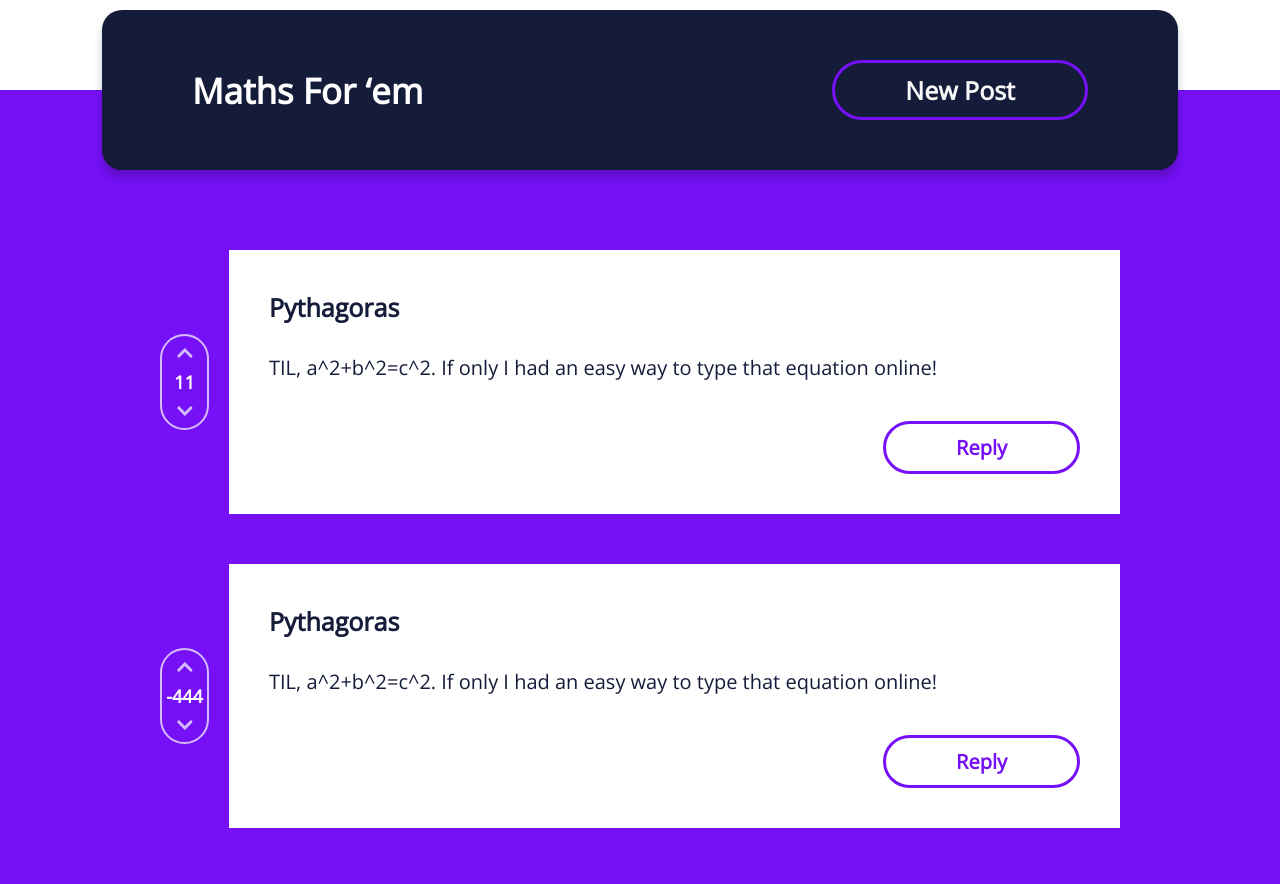
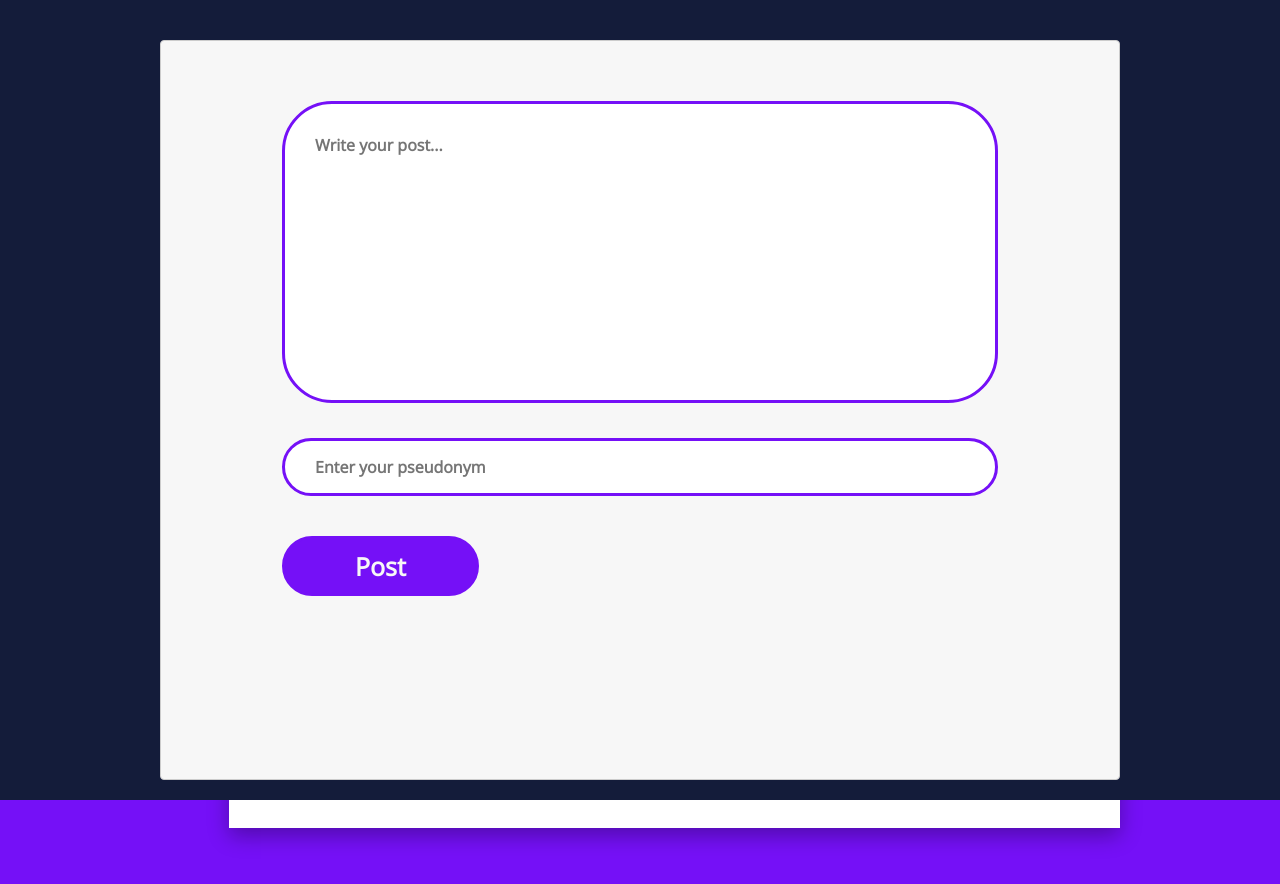
Before and after one commit to lswifty2017/maths-for-em, a React (Create React App) app: page / in a window 1280 px wide. Both pictures are taken after a click on the button "New Post". Shown: the top 884 px of the page. Built offline with nearby package versions, Linux system fonts and the light colour scheme.

Commit message:
Modal functioning as dumb component

```diff
--- a/package.json
+++ b/package.json
@@ -12,6 +12,7 @@
     "node-sass": "^4.14.1",
     "react": "^16.13.1",
     "react-dom": "^16.13.1",
+    "react-modal": "^3.11.2",
     "react-scripts": "3.4.1"
   },
   "scripts": {
--- a/src/components/button/button.js
+++ b/src/components/button/button.js
@@ -5,7 +5,8 @@ const Button = ({
   text = "",
   bgColor = "",
   borderColor = "",
-  fontColor = ""
+  fontColor = "",
+  onClick
 }) => {
   let buttonClass = "button";
   let buttonTextClass = "button__text";
@@ -23,7 +24,7 @@ const Button = ({
   }
 
   return (
-    <button className={buttonClass}>
+    <button className={buttonClass} onClick={onClick}>
       <div className={buttonTextClass}>{text}</div>
     </button>
   );
--- a/src/components/header/header.js
+++ b/src/components/header/header.js
@@ -1,13 +1,21 @@
-import React from "react";
+import React, { useState } from "react";
 import Button from "../button/button";
+import ModalForm from "../modalForm/modalForm";
 import "./header.scss";
 
 const Header = () => {
+  const [isOpen, setIsOpen] = useState(false);
+
+  const toggleModal = () => {
+    setIsOpen(!isOpen);
+  };
+
   return (
     <div className="header">
       <div className="header__title">Maths For ‘em</div>
       <div className="header__button">
-        <Button text="New Post" borderColor="purple" />
+        <Button text="New Post" borderColor="purple" onClick={toggleModal} />
+        <ModalForm isOpen={isOpen} toggleFn={toggleModal}></ModalForm>
       </div>
     </div>
   );
--- a/src/components/header/header.scss
+++ b/src/components/header/header.scss
@@ -12,7 +12,7 @@
   align-items: center;
   justify-content: space-between;
   position: relative;
-  z-index: 2;
+  z-index: 1;
 
   &__title,
   &__button {
--- /dev/null
+++ b/src/components/modalForm/modalForm.js
@@ -0,0 +1,95 @@
+import React, { useState } from "react";
+import Modal from "react-modal";
+import Button from "../button/button";
+import "./modalForm.scss";
+
+const ModalForm = ({ isOpen = false, toggleFn }) => {
+  const [content, setContentState] = useState("");
+  const [pseudonym, setPseudonymState] = useState("");
+  const [votes, setVotesState] = useState(0);
+
+  const handleContentChange = event => {
+    setContentState(event.target.value);
+  };
+
+  const handlePseudonymChange = event => {
+    setPseudonymState(event.target.value);
+  };
+
+  const customStyles = {
+    overlay: {
+      position: "fixed",
+      top: 0,
+      left: 0,
+      right: 0,
+      bottom: 0,
+      backgroundColor: "#141C3A",
+      opacity: 1,
+      zIndex: 2
+    },
+    content: {
+      position: "absolute",
+      display: "flex",
+      justifyContent: "center",
+      zIndex: 2,
+      top: "40px",
+      left: "160px",
+      right: "160px",
+      bottom: "20px",
+      border: "1px solid #ccc",
+      background: "#F7F7F7",
+      overflow: "auto",
+      WebkitOverflowScrolling: "touch",
+      borderRadius: "4px",
+      outline: "none",
+      padding: "20px"
+    }
+  };
+
+  return (
+    <Modal
+      id="modal_with_forms"
+      isOpen={isOpen}
+      closeTimeoutMS={150}
+      contentLabel="form-modal"
+      shouldCloseOnOverlayClick={true}
+      onRequestClose={toggleFn}
+      style={customStyles}
+      aria={{
+        labelledby: "Modal Form",
+        describedby: "A popup modal form to add a post"
+      }}
+      ariaHideApp={false}
+    >
+      <div className="modalForm" tabIndex="0" role="document">
+        <form>
+          <label className="modalForm__content">
+            <textarea
+              placeholder="Write your post..."
+              value={content || ""}
+              onChange={handleContentChange}
+            ></textarea>
+          </label>
+          <label>
+            <input
+              type="text"
+              placeholder="Enter your pseudonym"
+              value={pseudonym || ""}
+              onChange={handlePseudonymChange}
+            />
+          </label>
+          <div className="modalForm__button">
+            <Button
+              text="Post"
+              bgColor="purple"
+              borderColor="purple"
+              onClick={() => alert(`${content} by ${pseudonym}`)}
+            ></Button>
+          </div>
+        </form>
+      </div>
+    </Modal>
+  );
+};
+
+export default ModalForm;
--- /dev/null
+++ b/src/components/modalForm/modalForm.scss
@@ -0,0 +1,54 @@
+@import "../../variables.scss";
+
+.ReactModal__Body--open {
+  overflow: hidden;
+}
+
+.modalForm {
+  form {
+    display: flex;
+    flex-direction: column;
+    font-weight: 700;
+    padding-top: 40px;
+    padding-bottom: 100px;
+
+    &:focus {
+      outline: none;
+    }
+  }
+
+  textarea {
+    margin-bottom: 30px;
+    border-radius: 50px;
+    border: 3px solid #7510f7;
+    width: 650px;
+    height: 236px;
+    resize: none;
+    padding: 30px;
+    font: inherit;
+
+    &:focus {
+      outline: none;
+      border: 3px dotted #7510f7;
+    }
+  }
+
+  input[type="text"] {
+    border-radius: 50px;
+    border: 3px solid #7510f7;
+    width: 650px;
+    margin-bottom: 40px;
+    padding: 15px 30px;
+    font: inherit;
+
+    &:focus {
+      outline: none;
+      border: 3px dotted #7510f7;
+    }
+  }
+
+  &__button {
+    width: 300px;
+    font-size: 25px;
+  }
+}
--- a/src/components/post/post.js
+++ b/src/components/post/post.js
@@ -13,7 +13,14 @@ const Post = ({ pseudonym = "", content = "", votes = 0 }) => {
         <div className="post__pseudonym">{pseudonym}</div>
         <div className="post__content">{content}</div>
         <div className="post__button">
-          <Button text="Reply" borderColor="purple" fontColor="purple" />
+          <Button
+            text="Reply"
+            borderColor="purple"
+            fontColor="purple"
+            onClick={() => {
+              alert("clicked!");
+            }}
+          />
         </div>
       </div>
     </div>
--- a/src/components/post/post.scss
+++ b/src/components/post/post.scss
@@ -10,6 +10,7 @@
     background-color: $white;
     padding: 40px;
     width: 900px;
+    box-shadow: 0px 8px 20px #0000004d;
   }
 
   &__pseudonym {
--- a/src/components/votes/votes.js
+++ b/src/components/votes/votes.js
@@ -4,11 +4,11 @@ import { FontAwesomeIcon } from "@fortawesome/react-fontawesome";
 import { faChevronUp, faChevronDown } from "@fortawesome/free-solid-svg-icons";
 
 const Votes = ({ votes }) => {
-  let [upVoteClass, setUpVoteClass] = useState("votes__vote");
-  let [downVoteClass, setDownVoteClass] = useState("votes__vote");
-  let [upVotedStatus, setUpVotedStatus] = useState(false);
-  let [downVotedStatus, setDownVotedStatus] = useState(false);
-  let [count, setCount] = useState(votes);
+  const [upVoteClass, setUpVoteClass] = useState("votes__vote");
+  const [downVoteClass, setDownVoteClass] = useState("votes__vote");
+  const [upVotedStatus, setUpVotedStatus] = useState(false);
+  const [downVotedStatus, setDownVotedStatus] = useState(false);
+  const [count, setCount] = useState(votes);
 
   const upVote = () => {
     if (!upVotedStatus) {
```
Also changed, not shown: 1 other file (tests, documents, lock files or other folders).
